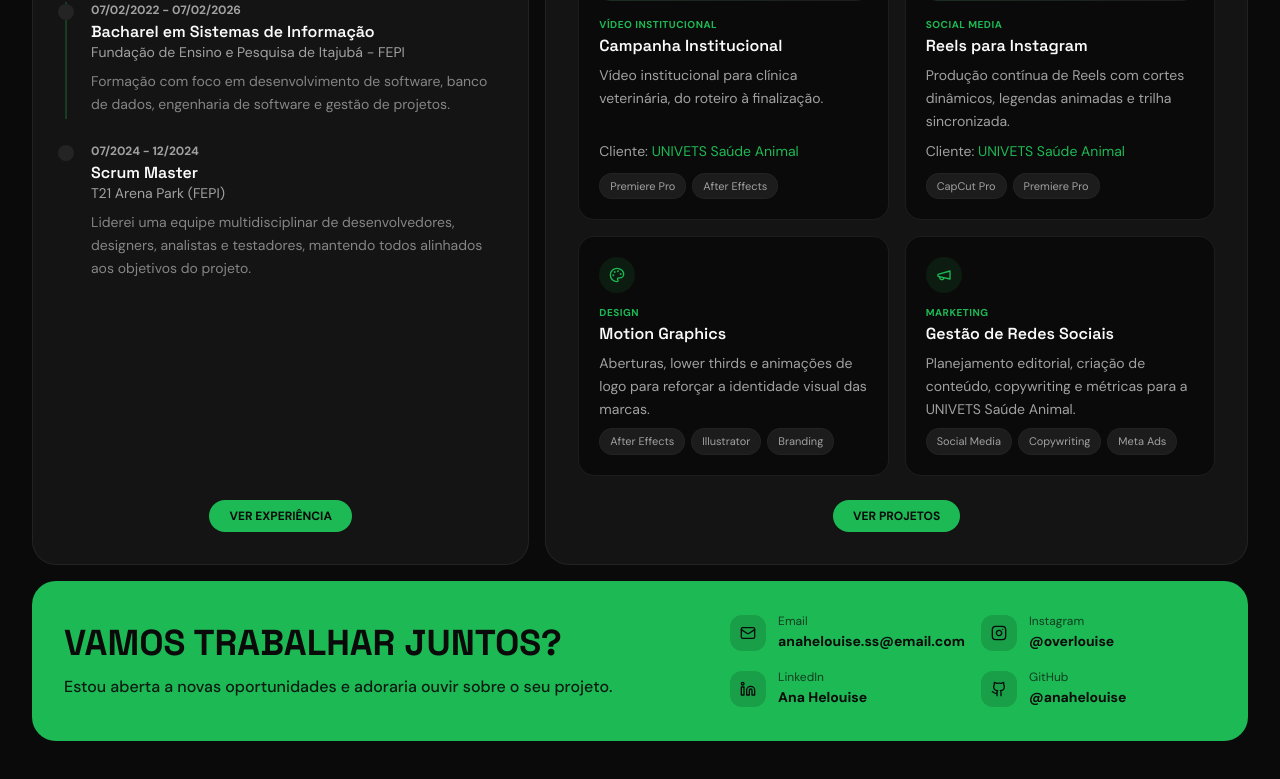
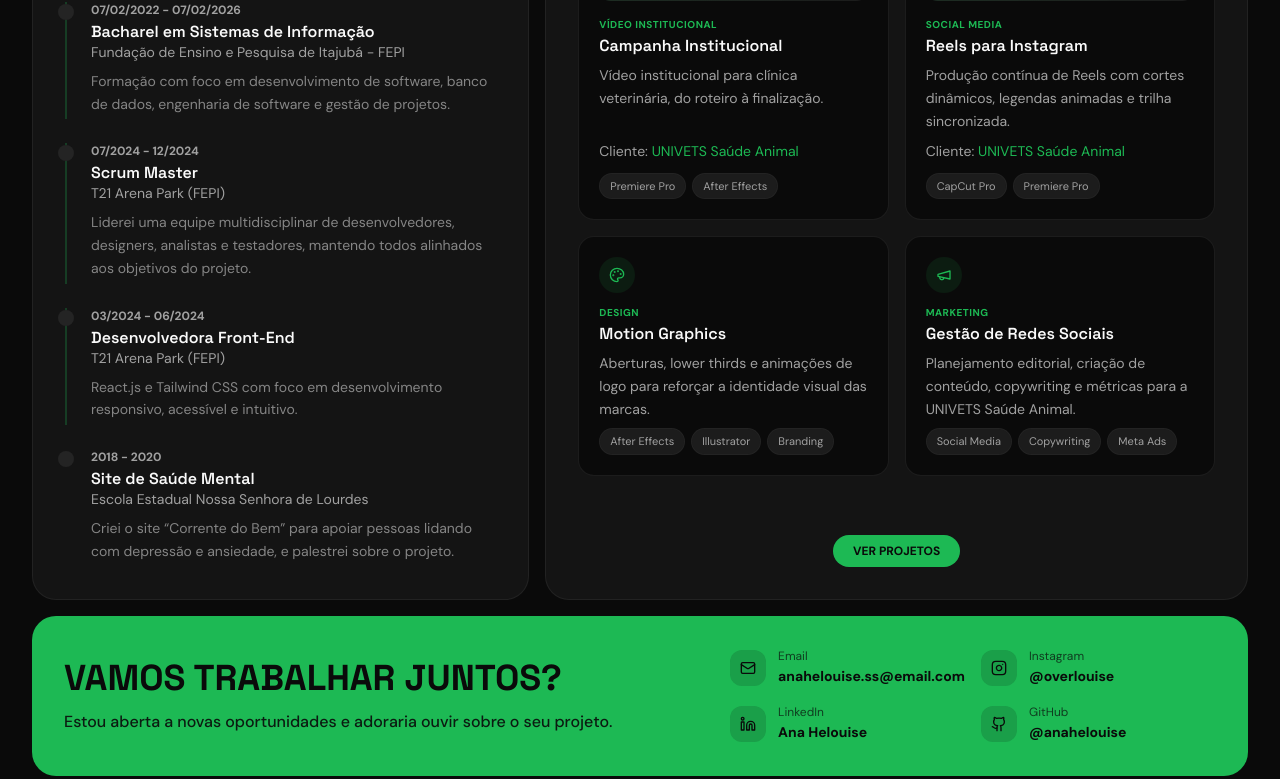
Before and after one commit to developerana/ana-codes-sparkle, a React (Vite) app: page / in a window 1280 px wide. Shown: the part 1158-1937 px from the top of the page. Built offline with nearby package versions, Linux system fonts and the light colour scheme.

Commit message:
Reverted to commit 6ec4b3599aa7b0d3f1e20ee0efb4ab7491ec0657

```diff
--- a/src/components/ExperienceSection.tsx
+++ b/src/components/ExperienceSection.tsx
@@ -1,5 +1,4 @@
 import { motion } from "framer-motion";
-import { useState } from "react";
 import { Briefcase, GraduationCap, Clapperboard } from "lucide-react";
 
 const experiences = [
@@ -51,17 +50,14 @@ const experiences = [
 ];
 
 export const ExperienceSection = () => {
-  const [expanded, setExpanded] = useState(false);
-  const visible = expanded ? experiences : experiences.slice(0, 3);
-
   return (
-    <section id="experience" className="md:col-span-5 bento p-6 lg:p-8 flex flex-col">
+    <section id="experience" className="md:col-span-5 bento p-6 lg:p-8">
       <h2 className="font-heading text-2xl font-bold tracking-tight mb-8">
         EXPERIÊNCIA
       </h2>
 
       <div className="space-y-6">
-        {visible.map((exp, index) => (
+        {experiences.map((exp, index) => (
           <motion.div
             key={exp.title}
             initial={{ opacity: 0, x: -16 }}
@@ -92,15 +88,6 @@ export const ExperienceSection = () => {
           </motion.div>
         ))}
       </div>
-
-      <div className="mt-auto pt-6 flex justify-center">
-        <button
-          onClick={() => setExpanded((v) => !v)}
-          className="px-5 py-2 rounded-full text-xs font-bold bg-primary text-primary-foreground hover:opacity-90 transition-opacity"
-        >
-          {expanded ? "VER MENOS" : "VER EXPERIÊNCIA"}
-        </button>
-      </div>
     </section>
   );
 };
```
